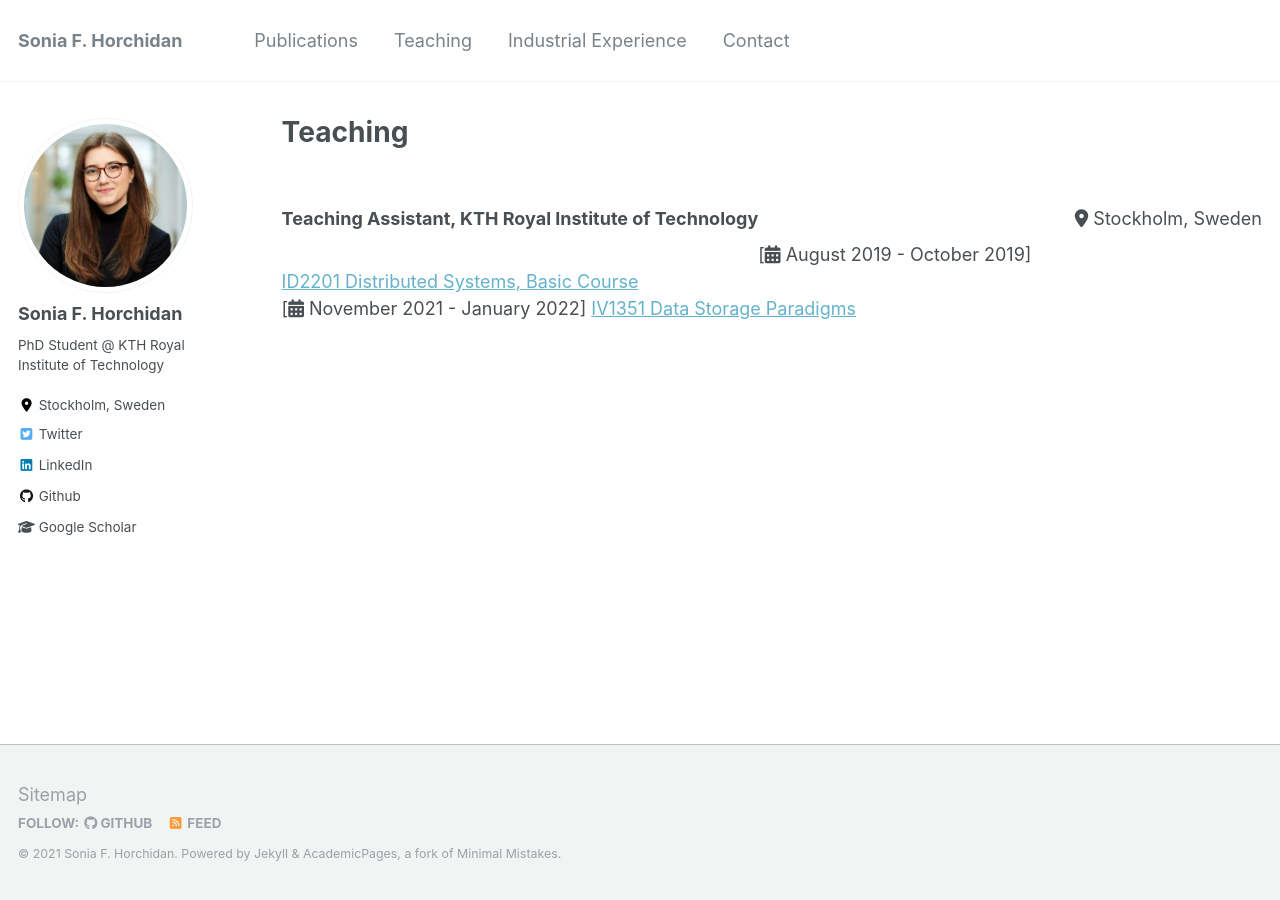
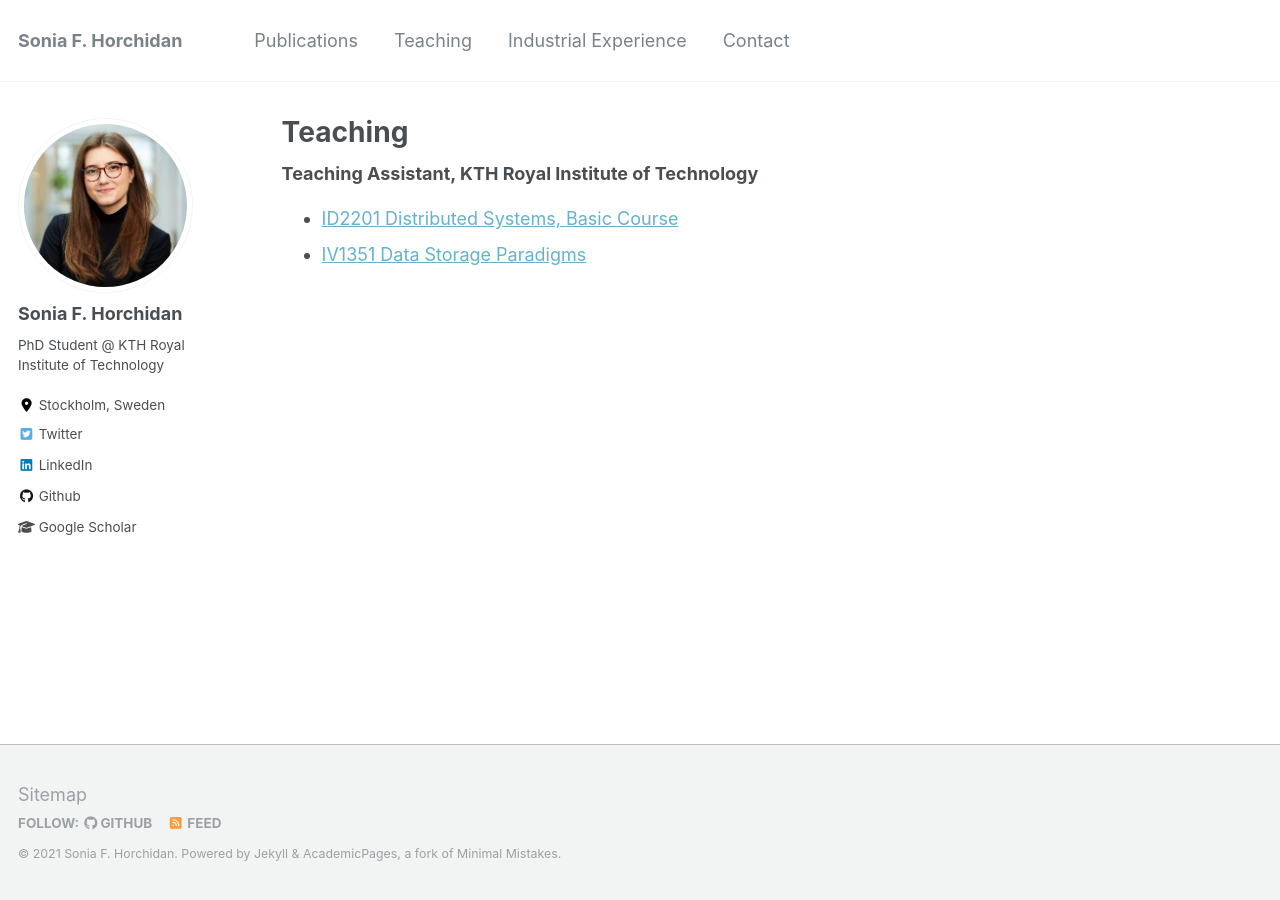
Before and after one commit to soniahorchidan/soniahorchidan.github.io, a Jekyll site: the page built from _pages/teaching.html, in a window 1280 px wide. Built offline with Jekyll 4.4.1, drawn with Linux system fonts in a browser that asks for light colours; nearby versions of some CDN libraries.

Commit message:
Update teaching.html

```diff
--- a/_pages/teaching.html
+++ b/_pages/teaching.html
@@ -7,15 +7,8 @@ author_profile: true
 
 <script src='https://kit.fontawesome.com/a076d05399.js' crossorigin='anonymous'></script>
 
-<br>
-<div>
-  <p style="float: left"><b>Teaching Assistant, KTH Royal Institute of Technology</b></p>
-  <p style="float: right"><i class='fas fa-map-marker-alt'></i> Stockholm, Sweden</p>
-</div>
-
-<br>
-<br>
-[<i class='fas fa-calendar-alt'></i> August 2019 - October 2019] <a href="https://www.kth.se/student/kurser/kurs/ID2201?l=en" style="color:#64B2CB">ID2201 Distributed Systems, Basic Course</a>
-<br>
-[<i class='fas fa-calendar-alt'></i> November 2021 - January 2022] <a href="https://www.kth.se/student/kurser/kurs/IV1351?l=en" style="color:#64B2CB">IV1351 Data Storage Paradigms</a>
-<br>
+<b>Teaching Assistant, KTH Royal Institute of Technology</b>
+<ul>
+  <li><a href="https://www.kth.se/student/kurser/kurs/ID2201?l=en" style="color:#64B2CB">ID2201 Distributed Systems, Basic Course</a></li>
+  <li><a href="https://www.kth.se/student/kurser/kurs/IV1351?l=en" style="color:#64B2CB">IV1351 Data Storage Paradigms</a></li>
+</ul>
```
